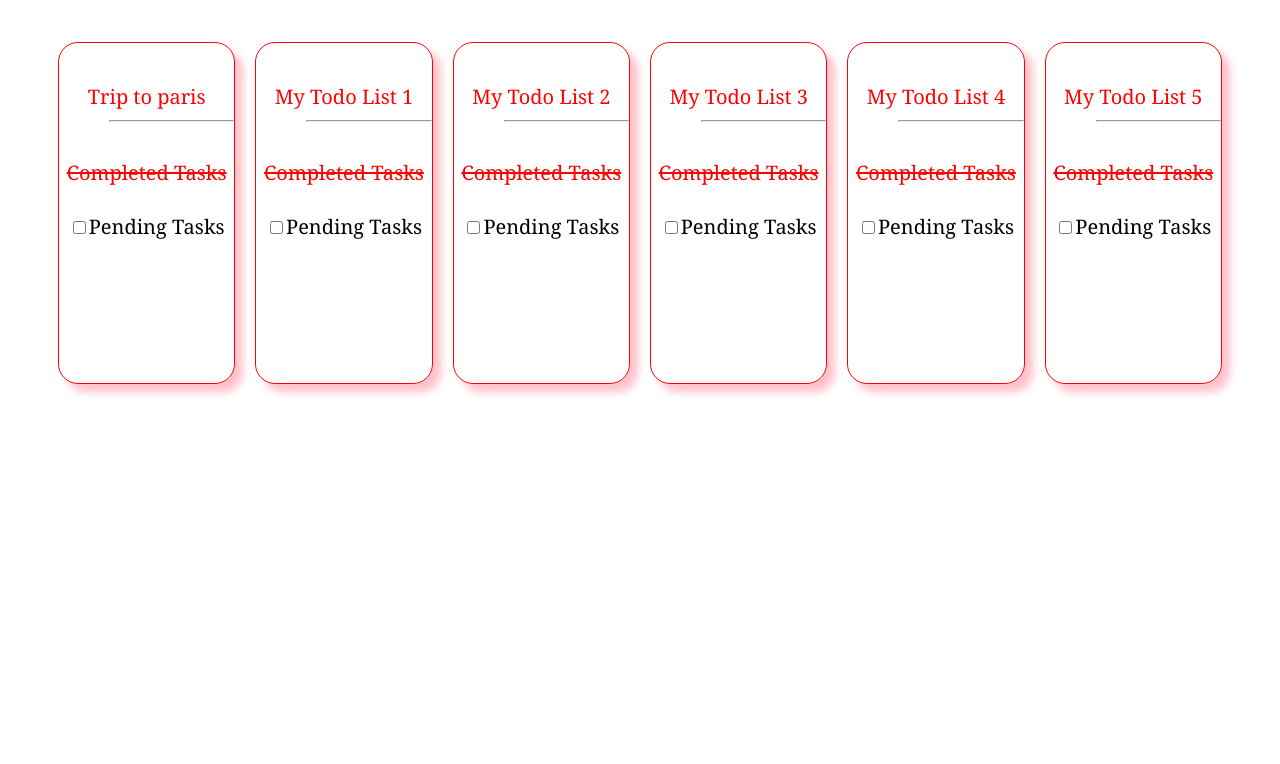
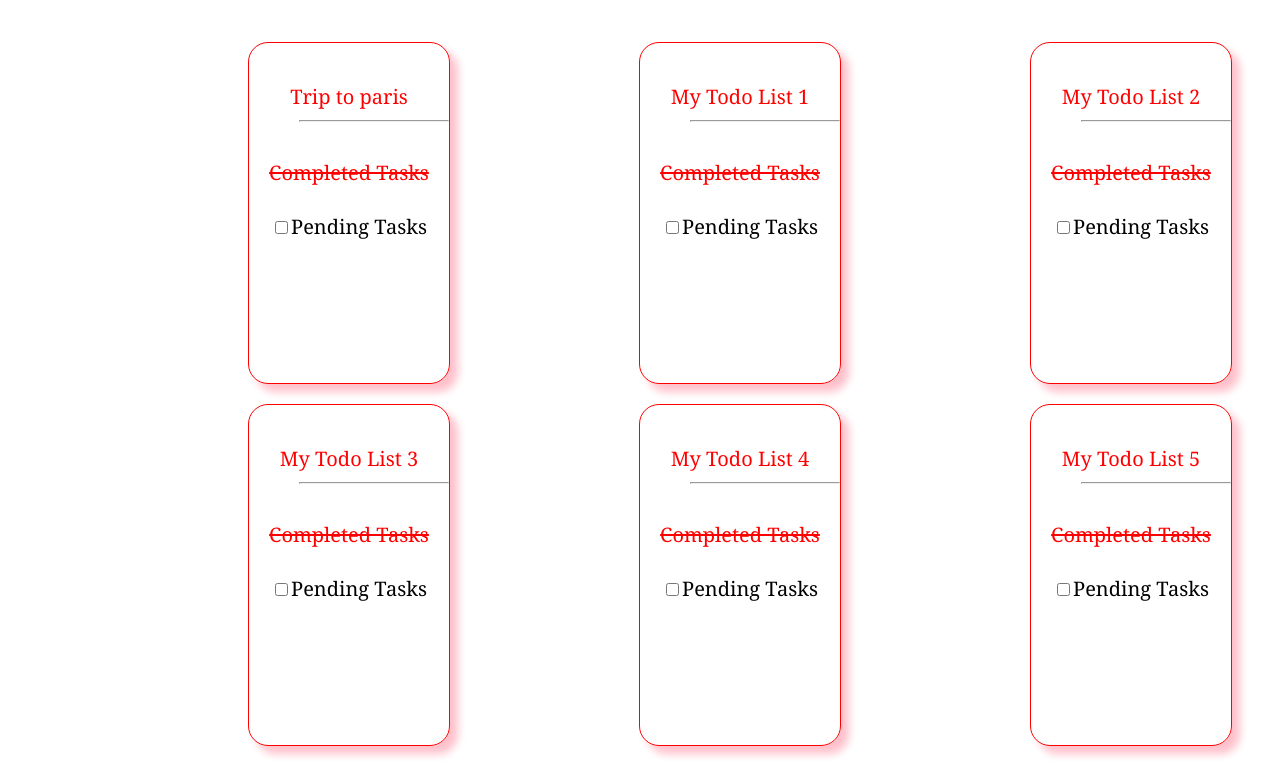
Before and after one commit to Grishma15bansod/PROJECT-CSS-2, a plain HTML site: page index.html in a window 1280 px wide. Shown: the part 138-902 px from the top of the page. Before the commit the page ends 800 px from the top, so only its background shows below. Drawn offline with Linux system fonts and the light colour scheme.

Commit message:
project second commit

```diff
--- a/index.css
+++ b/index.css
@@ -29,12 +29,16 @@ a{
     color: black;
  }
  .parent{
-     display: flex;
+    display: flex;
+    flex-wrap: wrap;
     margin-top: 100px;
     margin-left: 40px;
-    margin-right: 40px;
+    margin-right: 30px;
+
+    justify-content: space-between;
  }
  .box{
+
     height: 300px;
     width: 200px;
     text-align: center;
@@ -46,7 +50,8 @@ a{
     box-shadow: 8px 8px 8px pink ;
  }
  .box1{
-
+    margin-left: 219px;
+    margin-left: 200px;
     font-size: 20px;
     font-family: Georgia, 'Times New Roman', Times, serif;
 
@@ -54,26 +59,31 @@ a{
 
 }
 .box2{
+
     font-size: 20px;
     font-family: Georgia, 'Times New Roman', Times, serif;
 
 }
 .box3{
+
     font-size: 20px;
     font-family: Georgia, 'Times New Roman', Times, serif;
 
 }
 .box4{
+    margin-left: 200px;
     font-size: 20px;
     font-family: Georgia, 'Times New Roman', Times, serif;
 
 }
 .box5{
+
     font-size: 20px;
     font-family: Georgia, 'Times New Roman', Times, serif;
 
 }
 .box6{
+
     font-size: 20px;
     font-family: Georgia, 'Times New Roman', Times, serif;
 
--- a/third.css
+++ b/third.css
@@ -31,9 +31,11 @@
      }
      .parent{
          display: flex;
+         flex-wrap: wrap;
         margin-top: 100px;
         margin-left: 40px;
         margin-right: 40px;
+        justify-content: space-between;
      }
      .box{
         height: 300px;
@@ -47,7 +49,7 @@
         box-shadow: 8px 8px 8px pink ;
      }
      .box1{
-
+        margin-left: 300px;
         font-size: 20px;
         font-family: Georgia, 'Times New Roman', Times, serif;
 
@@ -65,6 +67,8 @@
 
     }
     .box4{
+        /* margin-left: 400; */
+        margin-left: 300px;
         font-size: 20px;
         font-family: Georgia, 'Times New Roman', Times, serif;
 
```
